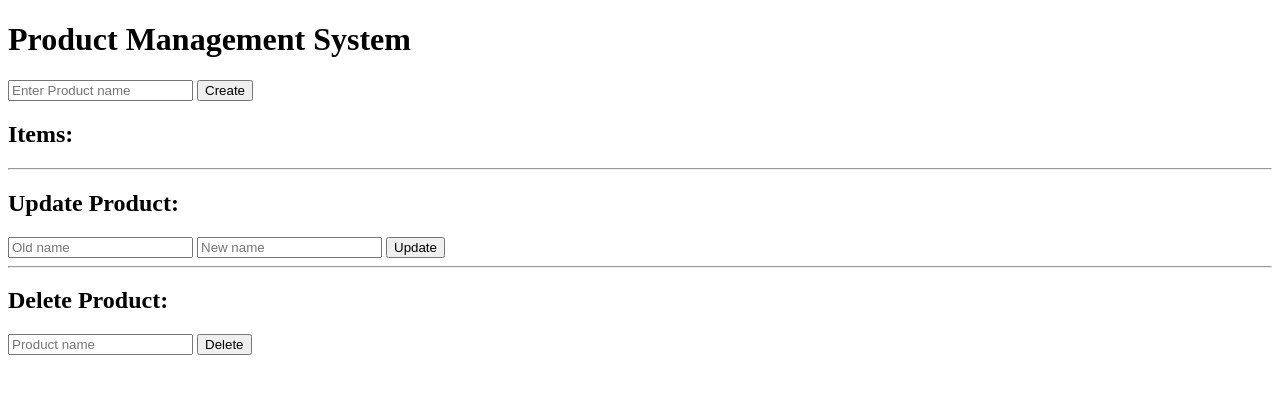
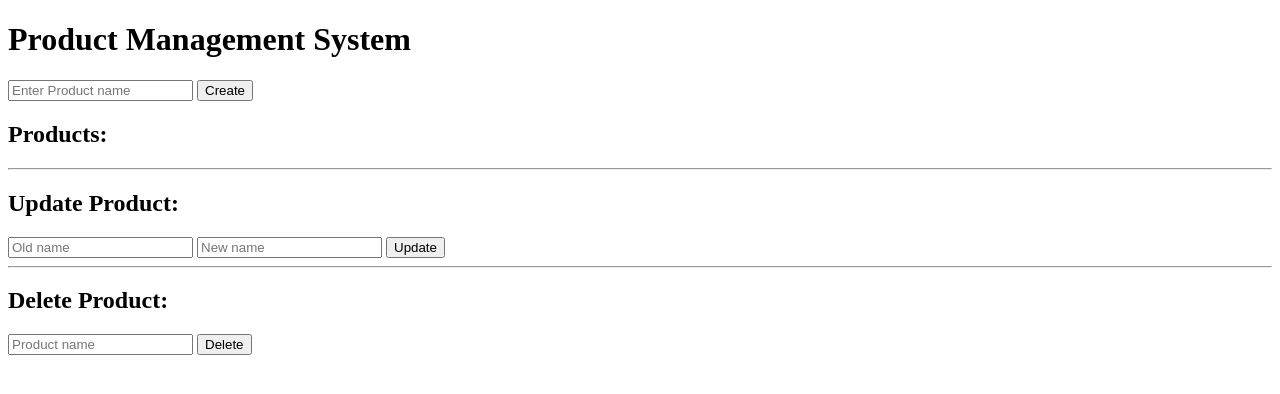
Before and after one commit to KhanRana/crud_flask_api, a Flask app: page / in a window 1280 px wide. Shown: the top 394 px of the page. Run offline with Flask 3, Linux system fonts and the light colour scheme.

Commit message:
change items to products

```diff
--- a/templates/index.html
+++ b/templates/index.html
@@ -13,7 +13,7 @@
         <input type="text" name="name" id="name" placeholder="Enter Product name" required>
         <input type="submit" value="Create">
     </form>
-    <h2>Items:</h2>
+    <h2>Products:</h2>
     <ul>
         {% for product in products %}
         <li>{{ product }}</li>
```
